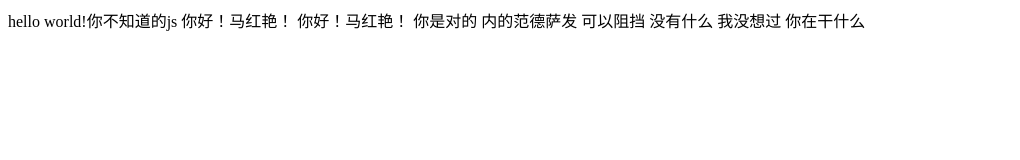
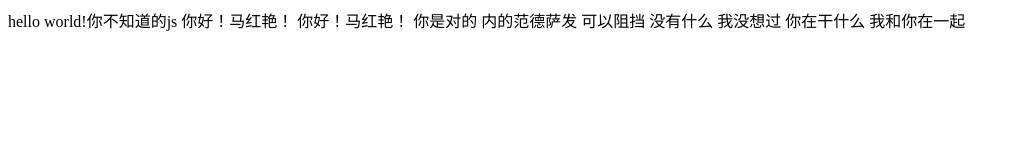
Before and after one commit to zhichengyuan/learngit1, a plain HTML site: page index.html in a window 1280 px wide. Shown: the whole page, without its empty margins (0-1020 px from the left). Drawn offline with Linux system fonts and the light colour scheme.

Commit message:
nibuzhidao

```diff
--- a/index.html
+++ b/index.html
@@ -16,5 +16,6 @@
     没有什么
     我没想过
     你在干什么
+    我和你在一起
 </body>
 </html>
```
